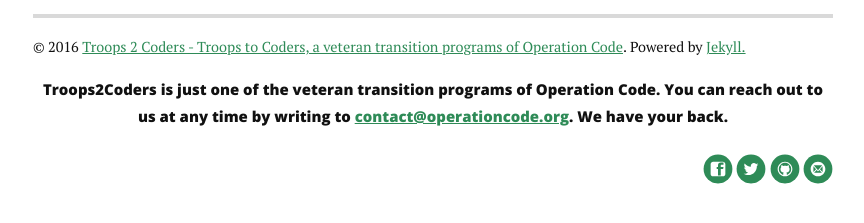
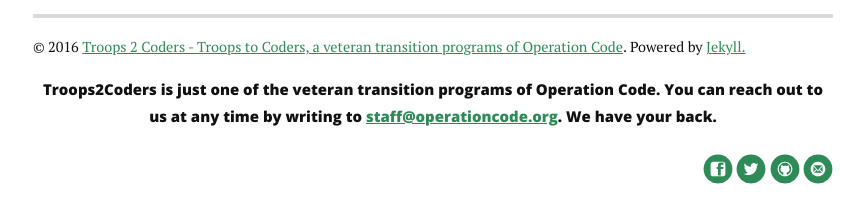
Before and after one commit to OperationCode/troops2coders.github.io, a Jekyll site: the page built from index.html, in a window 1280 px wide and 900 px high, scrolled down 2999 px. Shown: the part 629-852 px from the top of the window, without its empty margins (207-1071 px from the left). Built offline with Jekyll 4.4.1, drawn with Linux system fonts in a browser that asks for light colours; nearby versions of some CDN libraries; the list of posts is cut into pages by our own code.

Commit message:
Change email contact to staff@

```diff
--- a/_includes/footer.html
+++ b/_includes/footer.html
@@ -2,7 +2,7 @@
    <div class="container">
       <p class="copy">&copy; {{ site.time | date: '%Y' }} <a href="https://github.com/operationcode/troops2coders">Troops 2 Coders - Troops to Coders, a veteran transition programs of Operation Code</a>. Powered by <a href="http://jekyllrb.com">Jekyll.</a></p>
 
-      <h5>Troops2Coders is just one of the veteran transition programs of Operation Code. You can reach out to us at any time by writing to <a href="mailto:contact@operationcode.org">contact@operationcode.org</a>. We have your back.</h5>
+      <h5>Troops2Coders is just one of the veteran transition programs of Operation Code. You can reach out to us at any time by writing to <a href="mailto:staff@operationcode.org">staff@operationcode.org</a>. We have your back.</h5>
 
       <div class="footer-links">
          <ul class="noList">
```
